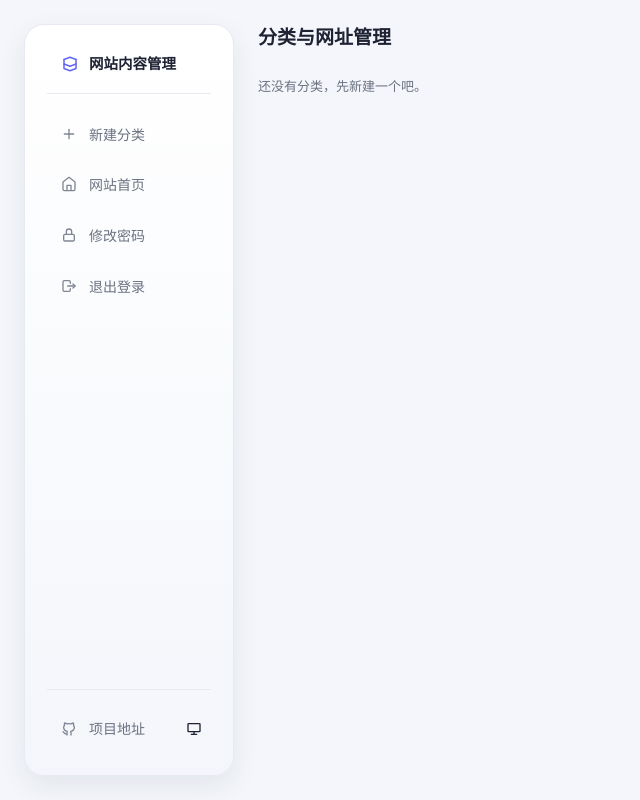
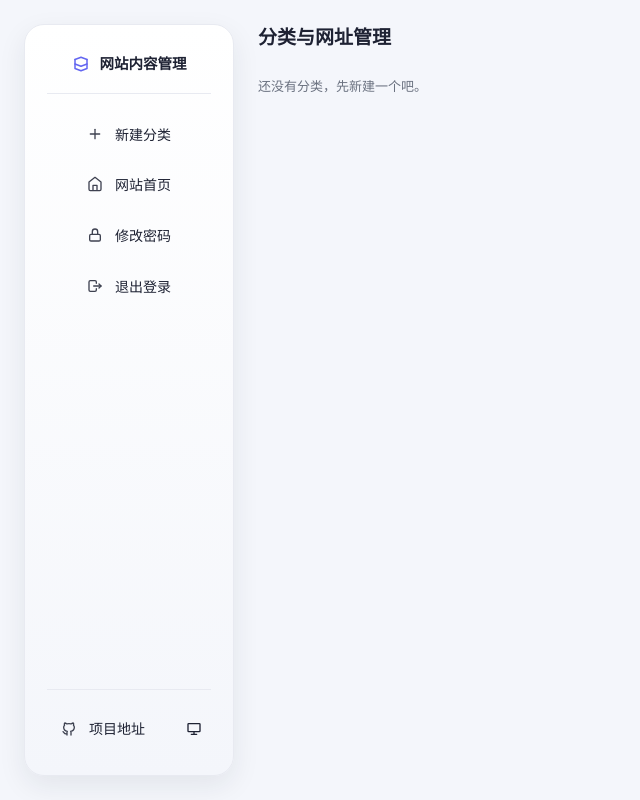
Before and after one commit to lewsuy/nav-portal, a Flask app: page /admin in a window 1280 px wide. Shown: the whole page, without its empty margins (0-640 px from the left). Run offline with Flask 3, Linux system fonts and the light colour scheme; the visitor is signed in with stand-in values (Sample User, id 1); data that the repository does not hold is empty.

Commit message:
style: 侧边栏文字改黑色并水平居中

```diff
--- a/static/css/style.css
+++ b/static/css/style.css
@@ -86,11 +86,12 @@ a { color: inherit; text-decoration: none; }
 .sidebar-brand {
   display: flex;
   align-items: center;
+  justify-content: center;
   gap: 10px;
   font-size: 14.5px;
   font-weight: 700;
   color: var(--text);
-  padding: 4px 14px 18px;
+  padding: 4px 0 18px;
   border-bottom: 1px solid var(--border);
   margin-bottom: 18px;
 }
@@ -106,10 +107,11 @@ a { color: inherit; text-decoration: none; }
 .cat-link {
   display: flex;
   align-items: center;
+  justify-content: center;
   gap: 12px;
   padding: 12px 14px;
   border-radius: 12px;
-  color: var(--text-dim);
+  color: var(--text);
   font-size: 14px;
   text-decoration: none;
   transition: background 0.15s, color 0.15s;
@@ -147,7 +149,7 @@ a { color: inherit; text-decoration: none; }
   position: relative; /* 主题菜单 absolute 定位的参照 */
 }
 
-.sidebar-footer .cat-link-footer { flex: 1; min-width: 0; }
+.sidebar-footer .cat-link-footer { flex: 1; min-width: 0; justify-content: flex-start; }
 
 /* 侧边栏底部主题菜单：固定向上展开（footer 始终贴近卡片底部） */
 .sidebar-footer .theme-dropdown { position: static; }
```
